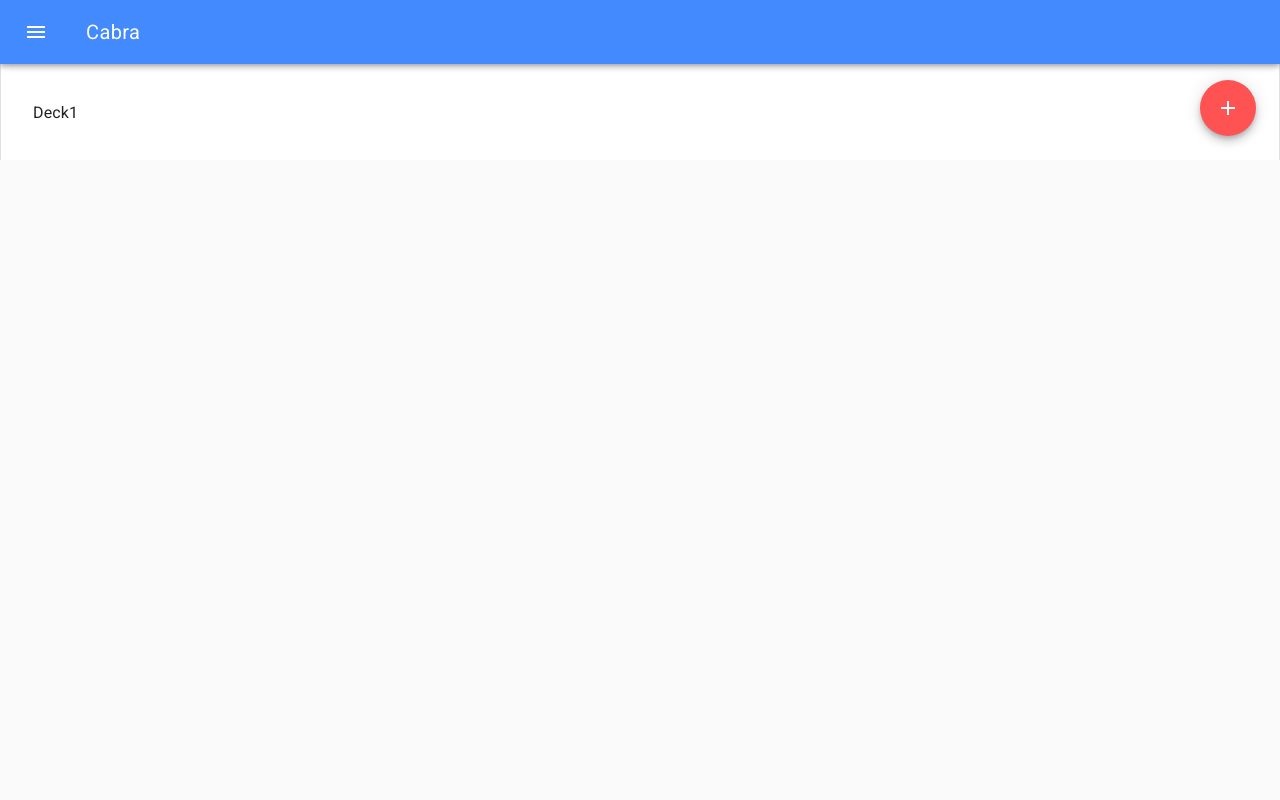
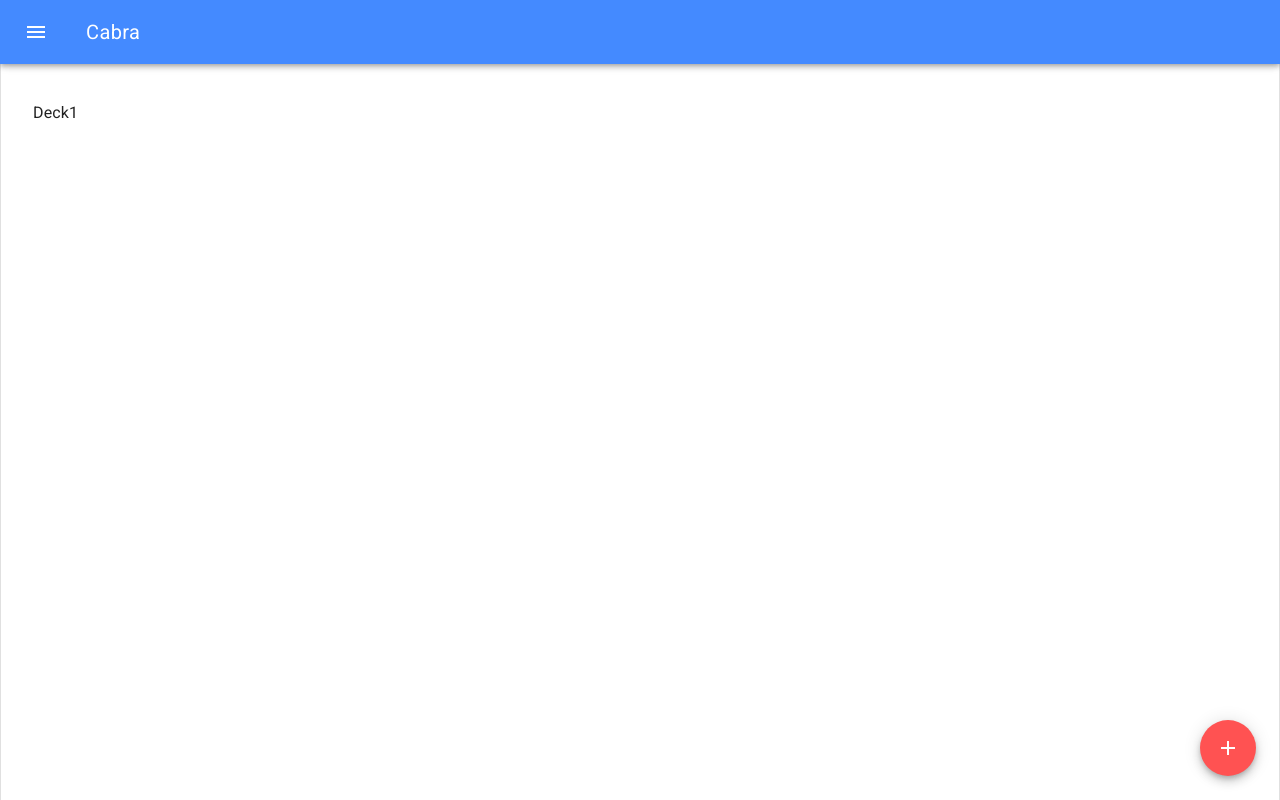
Before and after one commit to hathix/cabra-vue2, a Vue app: page /#/ in a window 1280 px wide. Built offline with nearby package versions, Linux system fonts and the light colour scheme.

Commit message:
put add button at bottom corner with flexbox

```diff
--- a/src/App.vue
+++ b/src/App.vue
@@ -26,6 +26,13 @@
 </div>
 </template>
 
-<style scoped lang="scss">
-
+<style lang="scss">
+  // this makes the app content take up at least the entire window height, so that
+  // footers will be at the bottom of the window even if there's no content
+  // this also helps the floating action buttons (the big colorful circular ones)
+  // always appear at the bottom of the screen
+  // see https://philipwalton.github.io/solved-by-flexbox/demos/sticky-footer/
+  .md-app-container {
+    min-height: 100vh;
+  }
 </style>
```
